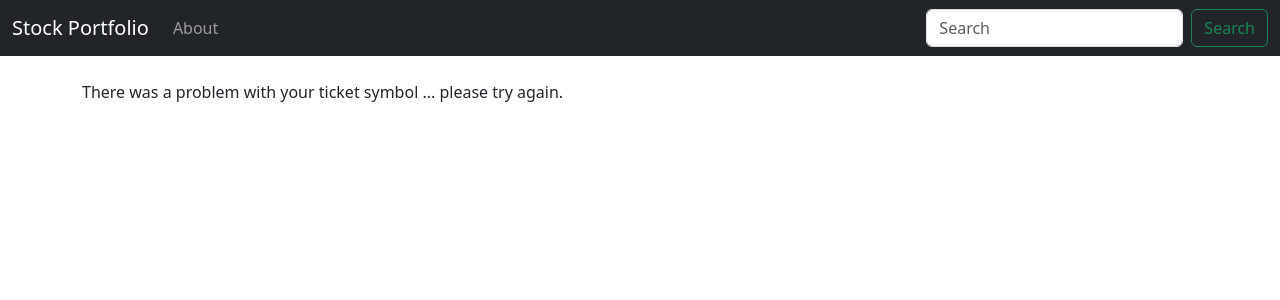
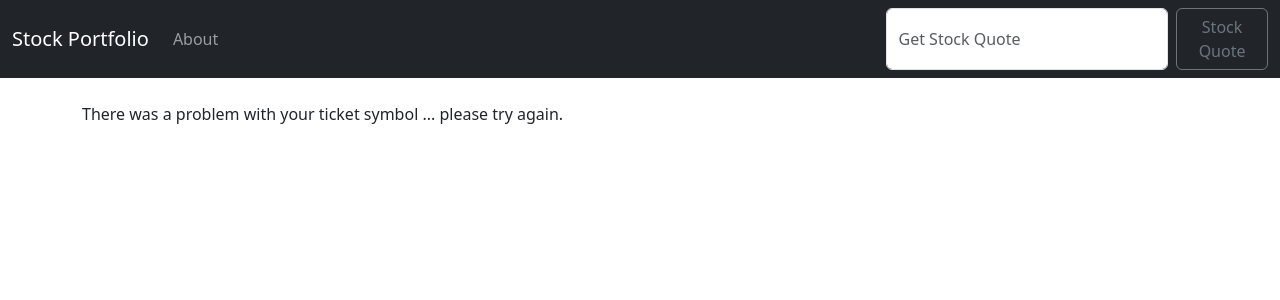
Before and after one commit to JozCrzBrgn/Stock-Market-App, a Django app: page / in a window 1280 px wide. Shown: the top 300 px of the page. Run offline with Django 5.2, Linux system fonts and the light colour scheme; data that the repository does not hold is empty.

Commit message:
Customizamos el formulario

```diff
--- a/quotes/templates/base.html
+++ b/quotes/templates/base.html
@@ -21,9 +21,10 @@
                             <a class="nav-link" href="{% url 'about' %}">About</a>
                         </li>
                     </ul>
-                    <form class="d-flex" role="search">
-                        <input class="form-control me-2" type="search" placeholder="Search" aria-label="Search">
-                        <button class="btn btn-outline-success" type="submit">Search</button>
+                    <form action="{% url 'home' %}" class="d-flex" role="search" method="POST">
+                        {% csrf_token %}
+                        <input class="form-control me-2" type="search" placeholder="Get Stock Quote" aria-label="Search">
+                        <button class="btn btn-outline-secondary" type="submit">Stock Quote</button>
                     </form>
                 </div>
             </div>
```
